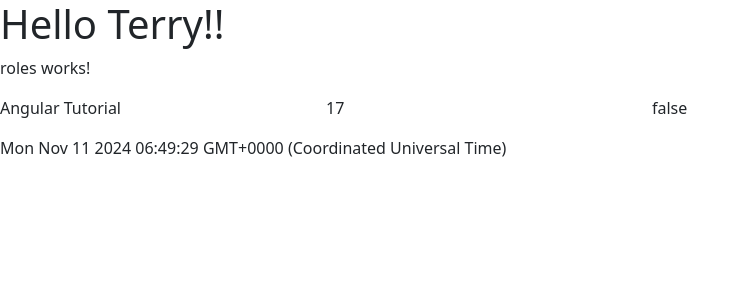
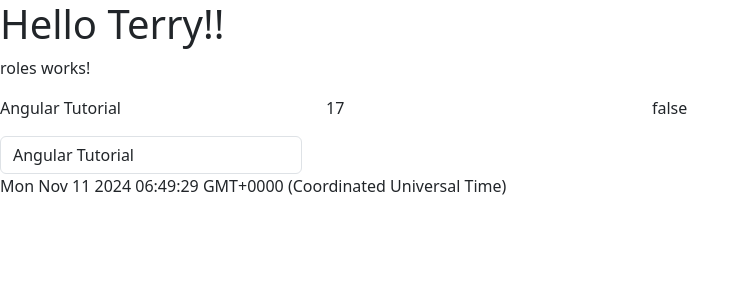
Before and after one commit to TERRYYYY/Employee-Hub, an Angular app: page / in a window 1280 px wide. Shown: the top 300 px of the page, without its empty margins (0-750 px from the left). Built offline with nearby package versions, Linux system fonts and the light colour scheme.

Commit message:
Property binding

```diff
--- a/src/app/components/roles/roles.component.html
+++ b/src/app/components/roles/roles.component.html
@@ -13,6 +13,12 @@
     </div>
 </div>
 
+<div class="row">
+    <div class="col-3">
+        <input type="text" name="" [value]="firstName" class="form-control" id="">
+    </div>
+</div>
+
 
 
 <p> {{ currentDate }} </p>
```
